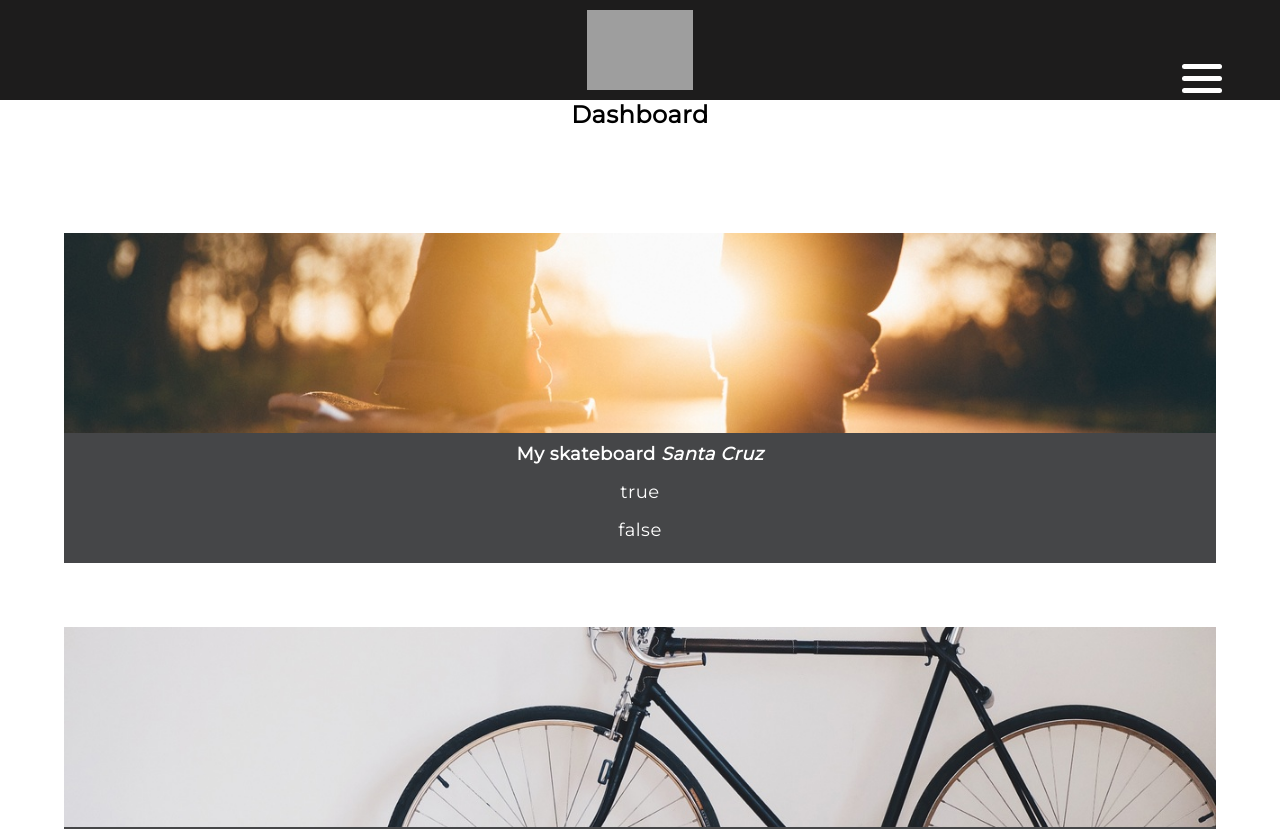
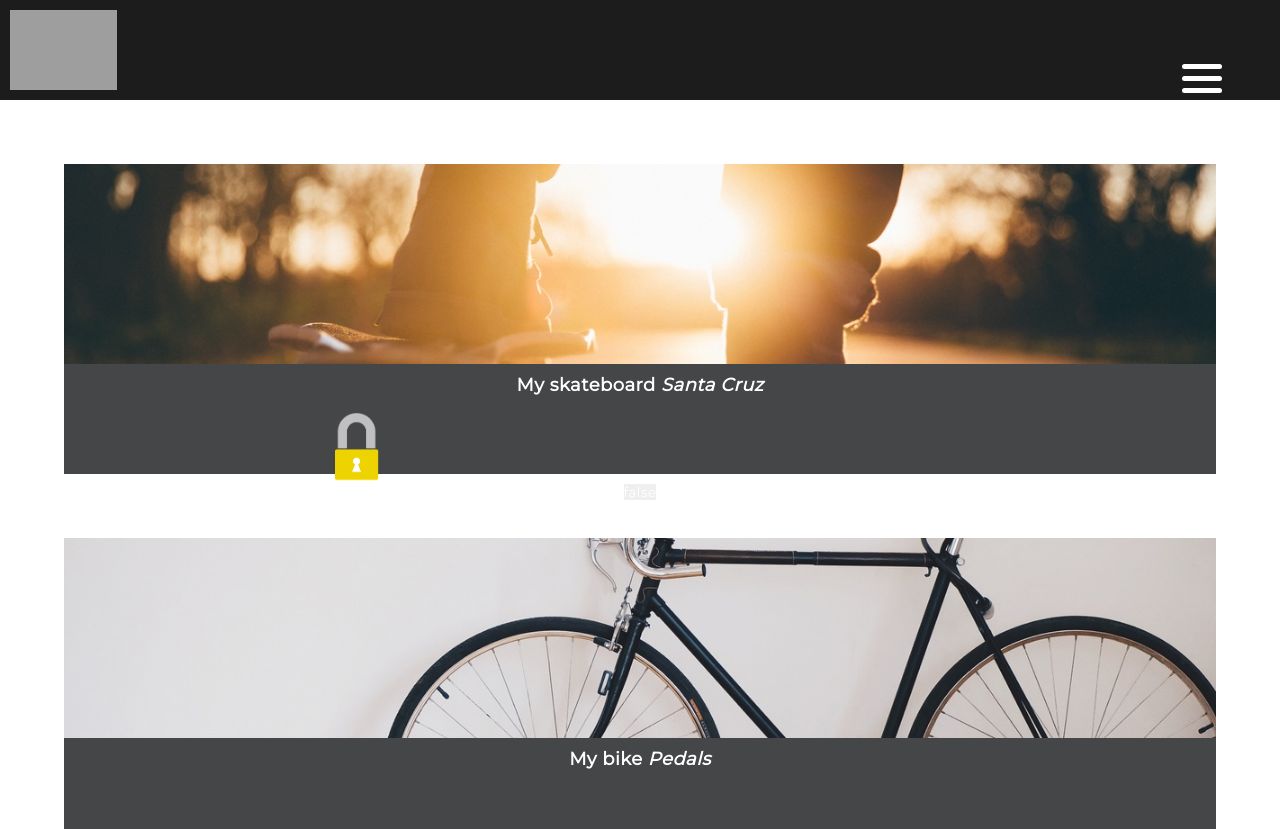
Before and after one commit to developer-week-2019-hackathon/app, a Vue app: page / in a window 1280 px wide. Shown: the top 829 px of the page. Built offline with nearby package versions, Linux system fonts and the light colour scheme; grey boxes are pictures that could not be loaded.

Commit message:
device name formatting and early button formating for device cards

```diff
--- a/src/components/Dash.vue
+++ b/src/components/Dash.vue
@@ -1,6 +1,5 @@
 <template>
   <div id="dash">
-    <h2>Dashboard</h2>
     <DeviceList :devices="devices" />
   </div>
 </template>
--- a/src/components/Device.vue
+++ b/src/components/Device.vue
@@ -5,8 +5,12 @@
     </div>
     <div class="info-box">
       <h4>My {{ device.type }} <span class="device-name">{{ device.name }}</span></h4>
-      <p>{{ device.fenced }}</p>
-      <p>{{ device.alert }}</p>
+      <div class="button-box">
+        <div class="lock-box">
+          <img v-if="device.fenced" src="../../public/assets/locked.png" />
+        </div>
+      </div>
+      <button>{{ device.alert }}</button>
     </div>
   </div>
 </template>
@@ -29,7 +33,7 @@ export default {
   margin: 5vw;
   display: grid;
   grid-gap: 0;
-  grid-template-rows: 200px 130px;
+  grid-template-rows: 200px 40px 70px;
 }
 
 .img-box {
@@ -51,4 +55,20 @@ export default {
 .device-name {
   font-style: italic;
 }
+
+.button-box {
+  display: flex;
+  flex-direction: row;
+  height: 70px;
+}
+
+.lock-box {
+  height: 70px;
+  width: 45vw;
+}
+
+.lock-box img {
+  max-height: 100%;
+}
+
 </style>
--- a/src/components/Header.vue
+++ b/src/components/Header.vue
@@ -43,6 +43,7 @@ export default {
 .logo-container {
   height: 80px;
   padding: 10px;
+  text-align: left;
 }
 
 .logo {
```
Also changed, not shown: public/assets/locked.png (added), public/assets/unlocked.png (added).
